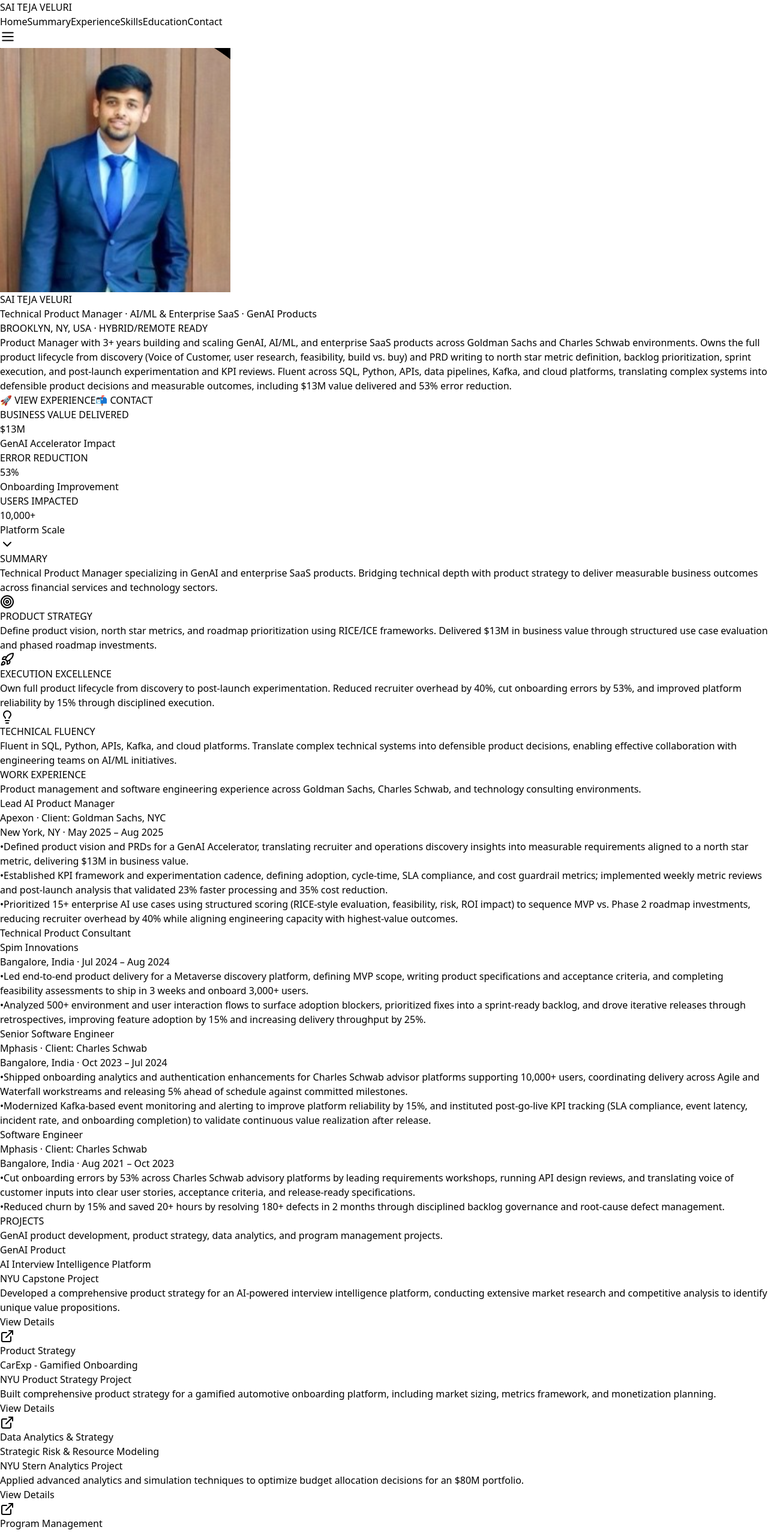
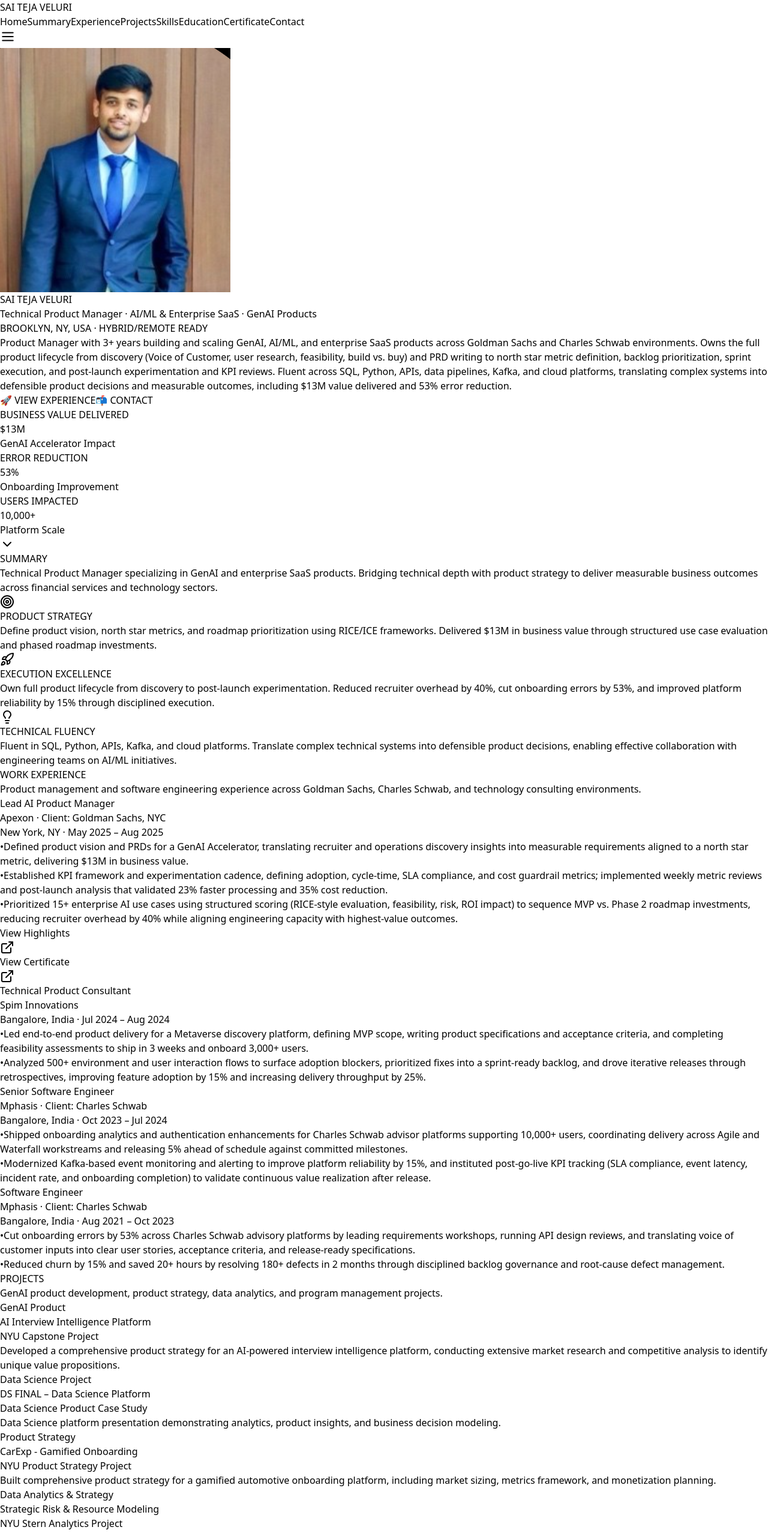
Before and after one commit to Code-With-Khushiii/Sai-Teja, a React (Vite) app: page / in a window 1280 px wide. Shown: the top 2555 px of the page at 60% size. Built offline with nearby package versions, Linux system fonts and the light colour scheme; a web font is replaced by a local one.

Commit message:
add changes

```diff
--- a/src/App.tsx
+++ b/src/App.tsx
@@ -50,7 +50,9 @@ function App() {
         "Defined product vision and PRDs for a GenAI Accelerator, translating recruiter and operations discovery insights into measurable requirements aligned to a north star metric, delivering $13M in business value.",
         "Established KPI framework and experimentation cadence, defining adoption, cycle-time, SLA compliance, and cost guardrail metrics; implemented weekly metric reviews and post-launch analysis that validated 23% faster processing and 35% cost reduction.",
         "Prioritized 15+ enterprise AI use cases using structured scoring (RICE-style evaluation, feasibility, risk, ROI impact) to sequence MVP vs. Phase 2 roadmap investments, reducing recruiter overhead by 40% while aligning engineering capacity with highest-value outcomes."
-      ]
+      ],
+      highlightsLink: "https://drive.google.com/file/d/1OSWfjuPdVe-TPXCR1RD78UaQIXrSjb6N/view",
+      certificateLink: "https://drive.google.com/file/d/1FmRQMjwOmukZzLUq8730MkYSgibtxeiv/view"
     },
     {
       company: "Spim Innovations",
@@ -106,6 +108,31 @@ function App() {
       conclusion: "Successfully demonstrated end-to-end product management skills from vision to requirements documentation for an AI-powered enterprise solution."
     },
     {
+      title: "DS FINAL – Data Science Platform",
+      subtitle: "Data Science Product Case Study",
+      category: "Data Science Project",
+      introduction:
+        "Data Science platform presentation demonstrating analytics, product insights, and business decision modeling.",
+      problem:
+        "Organizations struggle to transform raw data into actionable product insights that support strategic decision-making.",
+      objective:
+        "Build a data science driven system that converts raw datasets into visual insights and predictive analytics.",
+      methodology: [
+        "Collected and processed structured datasets.",
+        "Applied statistical analysis and visualization techniques.",
+        "Built dashboards to interpret patterns and trends.",
+        "Developed insights to support business decision making."
+      ],
+      results: [
+        "Generated actionable insights from data analysis.",
+        "Demonstrated practical data science workflow.",
+        "Presented analytics through a product-focused approach."
+      ],
+      conclusion:
+        "The project demonstrates the integration of data science techniques with product thinking to generate valuable business insights.",
+      link: "https://drive.google.com/file/d/1ZSCh9qU2NNUbuHnmkvnP5xEeFVjQot09/view"
+    },
+    {
       title: "CarExp - Gamified Onboarding",
       subtitle: "NYU Product Strategy Project",
       category: "Product Strategy",
@@ -123,7 +150,8 @@ function App() {
         "Established clear metrics framework for success measurement.",
         "Developed viable monetization strategy."
       ],
-      conclusion: "Demonstrated expertise in product strategy, market analysis, and business model development for consumer-facing applications."
+      conclusion: "Demonstrated expertise in product strategy, market analysis, and business model development for consumer-facing applications.",
+      link: "https://drive.google.com/file/d/1RVhSoUjai1VkC77Ga04F29NZJ1Q8YZAE/view"
     },
     {
       title: "Strategic Risk & Resource Modeling",
@@ -164,6 +192,7 @@ function App() {
         "Successfully delivered complex engineering program."
       ],
       conclusion: "Demonstrated program management expertise at scale, coordinating large teams toward complex technical deliverables."
+
     }
   ];
 
@@ -206,6 +235,14 @@ function App() {
       details: "Relevant Coursework: Neural Networks, Data Structures & Algorithms, Java, Linear Integrated Circuits, Network Analysis"
     }
   ];
+  const certifications = [
+    {
+    title: "Product Management Certification",
+    platform: "Udemy",
+    description: "Completed professional certification in Product Management covering product strategy, roadmaps, and product lifecycle.",
+    link: "https://drive.google.com/file/d/1FmRQMjwOmukZzLUq8730MkYSgibtxeiv/view"
+    }
+    ];
 
   return (
     <div className="min-h-screen bg-cream">
@@ -226,8 +263,10 @@ function App() {
                 { id: 'hero', label: 'Home' },
                 { id: 'summary', label: 'Summary' },
                 { id: 'experience', label: 'Experience' },
+                { id: 'projects', label: 'Projects' },
                 { id: 'skills', label: 'Skills' },
                 { id: 'education', label: 'Education' },
+                { id: 'certifications', label: 'Certificate' },
                 { id: 'contact', label: 'Contact' }
               ].map((item) => (
                 <button
@@ -261,8 +300,10 @@ function App() {
                 { id: 'hero', label: 'Home' },
                 { id: 'summary', label: 'Summary' },
                 { id: 'experience', label: 'Experience' },
+                { id: 'projects', label: 'Projects' },
                 { id: 'skills', label: 'Skills' },
                 { id: 'education', label: 'Education' },
+                { id: 'certifications', label: 'Certificate' },
                 { id: 'contact', label: 'Contact' }
               ].map((item) => (
                 <button
@@ -414,6 +455,23 @@ function App() {
                     </li>
                   ))}
                 </ul>
+                {role.highlightsLink && (
+                  <div className="mt-4 flex items-center text-brown hover:text-black transition-colors hover:underline">
+                    <span className="text-sm font-light">View Highlights</span>
+                    <a href={role.highlightsLink} target="_blank" rel="noopener noreferrer">
+                      <ExternalLink className="w-4 h-4 ml-2 inline-block" />
+                    </a>
+                  </div>
+                )}
+
+                {role.certificateLink && (
+                  <div className="mt-2 flex items-center text-brown hover:text-black transition-colors hover:underline">
+                    <span className="text-sm font-light">View Certificate</span>
+                    <a href={role.certificateLink} target="_blank" rel="noopener noreferrer">
+                      <ExternalLink className="w-4 h-4 ml-2 inline-block" />
+                    </a>
+                  </div>
+                )}
               </div>
             ))}
           </div>
@@ -452,10 +510,7 @@ function App() {
                 <p className="text-brown leading-relaxed font-light text-sm line-clamp-3">
                   {project.introduction}
                 </p>
-                <div className="mt-4 flex items-center text-brown hover:text-black transition-colors">
-                  <span className="text-sm font-light">View Details</span>
-                  <ExternalLink className="w-4 h-4 ml-2" />
-                </div>
+
               </div>
             ))}
           </div>
@@ -551,6 +606,17 @@ function App() {
                   {projects[selectedProject].conclusion}
                 </p>
               </div>
+              {projects[selectedProject].link && (
+                <div>
+                  <h3 className="text-lg font-display text-black mb-3 tracking-wide">LINK</h3>
+                  <a
+                    onClick={() => window.open(projects[selectedProject].link, '_blank')}
+                    className="text-brown leading-relaxed font-light hover:text-black transition-colors hover:underline"
+                  >
+                  View Project  <ExternalLink className="w-4 h-4 ml-2 inline-block" />
+                </a>
+              </div>
+              )}
             </div>
           </div>
         </div>
@@ -615,6 +681,27 @@ function App() {
         </div>
       </section>
 
+      {/* Certifications Section */}
+      <section id="certifications" className="py-24 bg-white">
+        <div className="max-w-4xl mx-auto px-6">
+          <div className="text-center mb-16">
+            <h2 className="text-5xl font-display text-black mb-6 tracking-wide">CERTIFICATIONS</h2>
+            <div className="w-16 h-0.5 bg-brown mx-auto mb-6"></div>
+          </div>
+          <div className="space-y-8">
+            {certifications.map((cert, index) => (
+              <div key={index} className="bg-cream p-8 rounded-sm shadow-sm border border-brown/10">
+                <h3 className="text-2xl font-display text-black tracking-wide">{cert.title}</h3>
+                <p className="text-brown font-medium">{cert.platform}</p>
+                <p className="text-brown leading-relaxed font-light">{cert.description}</p>
+                <a href={cert.link} target="_blank" rel="noopener noreferrer" className="text-brown leading-relaxed font-light hover:text-black transition-colors hover:underline">
+                  View Certificate <ExternalLink className="w-4 h-4 ml-2 inline-block" />
+                </a>
+              </div>
+            ))}
+          </div>
+        </div>
+      </section>
       {/* Contact Section */}
       <section id="contact" className="py-24 bg-black text-white">
         <div className="max-w-6xl mx-auto px-6">
```
